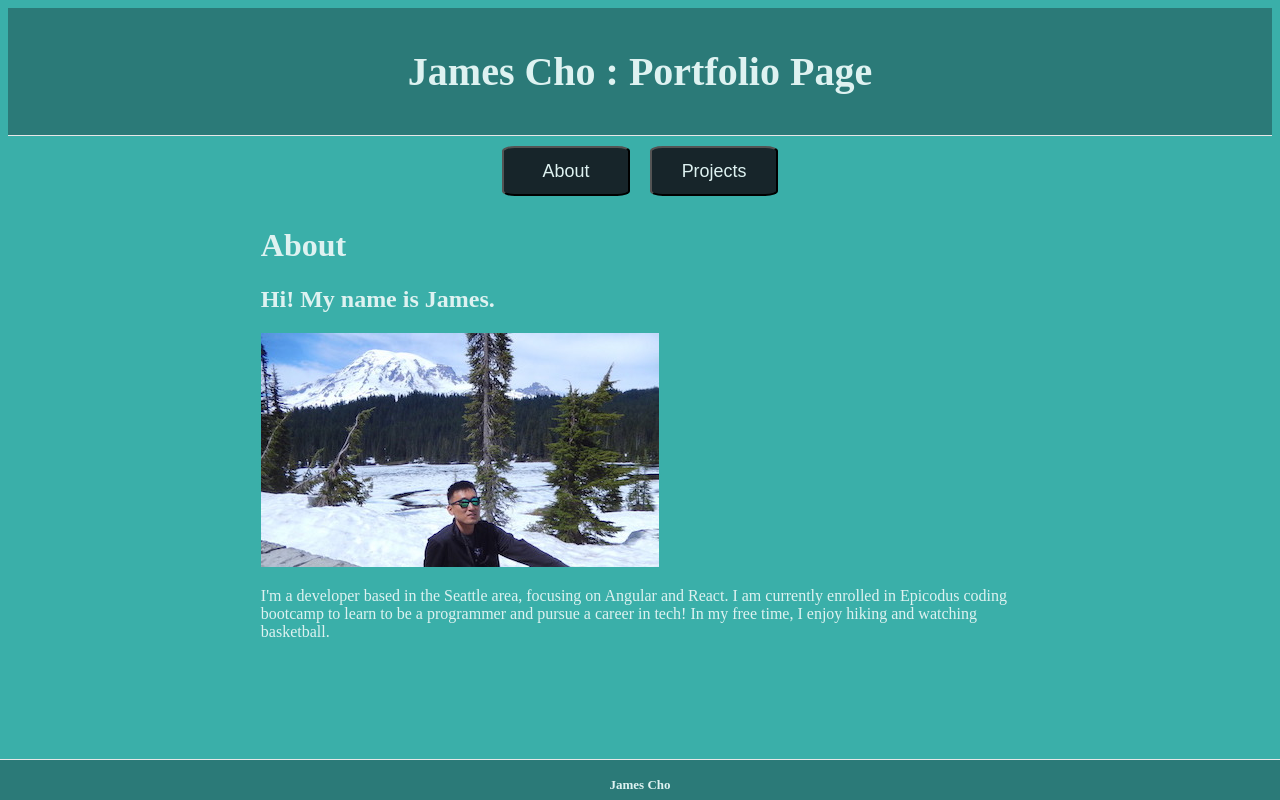
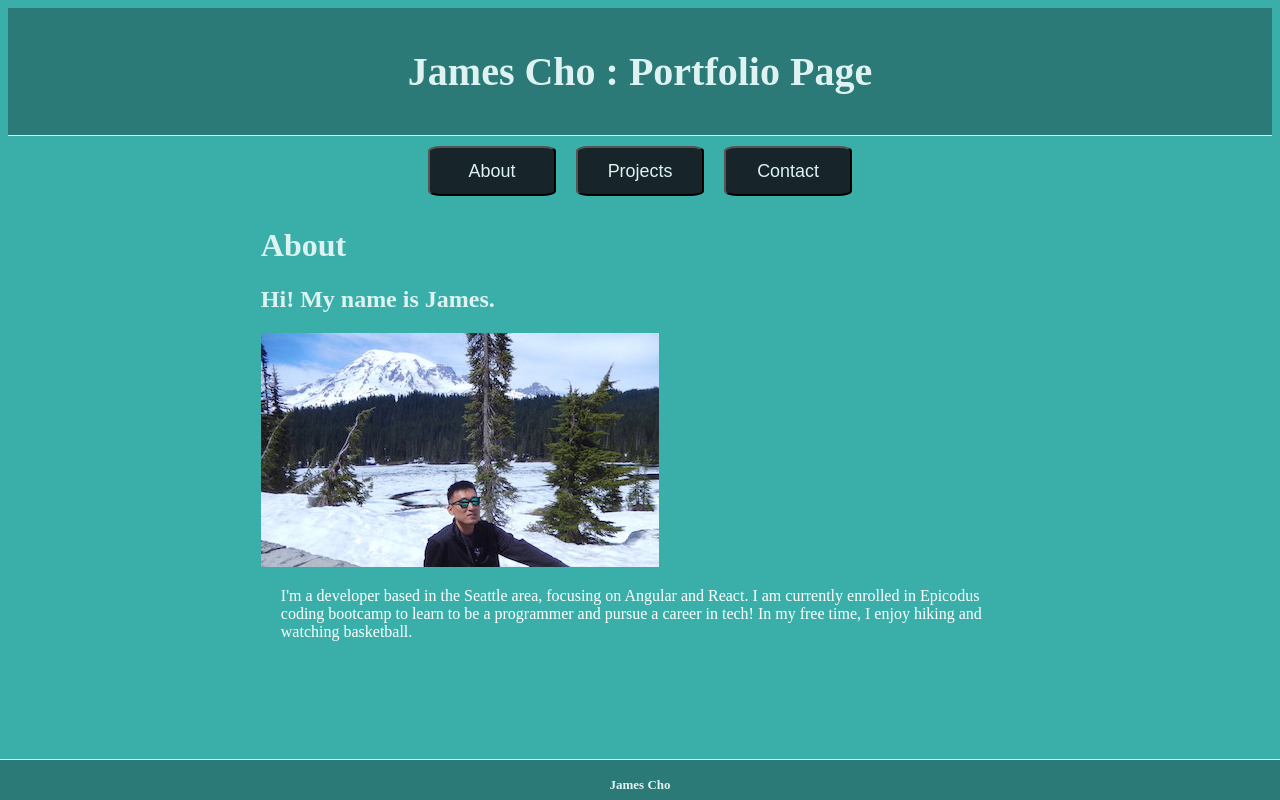
Before and after one commit to hwisoo/react-portfolio, a React app: page /#/about in a window 1280 px wide. Built offline with nearby package versions, Linux system fonts and the light colour scheme.

Commit message:
add styling, fix redirect route

```diff
--- a/src/assets/styles/global.css
+++ b/src/assets/styles/global.css
@@ -39,7 +39,7 @@ body {
 }
 
 #projectsMain {
-  width: 80%;
+  width: 90%;
   margin: auto;
 }
 .grid {
@@ -73,8 +73,8 @@ body {
 }
 
 .card:hover {
+  margin-top: 0;
   cursor: pointer;
-  margin-top: 0;
   box-shadow: 0 8px 16px 0 rgba(0, 0, 0, 0.2);
   width: 20vw;
   border: 2px solid #17252a;
@@ -97,17 +97,25 @@ body {
 .projectModal button {
   font-size: 1vw;
   color: #def2f1;
+  min-height: 50px;
   background-color: #17252a;
   width: 5vw;
   height: 3vh;
   border-radius: 10%;
   margin: 10px;
 }
+.projectModal h2 {
+  padding-top: 20px;
+  text-align: center;
+}
 .projectModal img {
-  width: 80%;
+  width: 100%;
+  margin-left: 30px;
   margin: auto;
 }
 
-.projectModal a {
+.projectModal a,
+p {
+  margin-left: 20px;
   color: white;
 }
--- a/src/components/App.jsx
+++ b/src/components/App.jsx
@@ -1,8 +1,9 @@
 import React from 'react';
-import { Switch, Route } from 'react-router-dom';
+import { Switch, Route, Redirect } from 'react-router-dom';
 import Header from './Header';
 import About from './About';
 import ProjectsList from './ProjectList';
+import Contact from './Contact';
 import Error404 from './Error404';
 import Footer from './Footer';
 import globalStyles from '../assets/styles/global.css';
@@ -16,9 +17,13 @@ class App extends React.Component {
     return (
       <div style={globalStyles}>
         <Header />
+        <Route path="/">
+          <Redirect to="/about" />
+        </Route>
         <Switch>
           <Route path="/about" component={About} />
           <Route path="/projects" component={ProjectsList} />
+          <Route path="/contact" component={Contact} />
           <Route component={Error404} />
         </Switch>
         <Footer />
--- a/src/components/Header.jsx
+++ b/src/components/Header.jsx
@@ -13,6 +13,9 @@ function Header() {
       <Link to="/projects">
         <button>Projects</button>
       </Link>
+      <Link to="/contact">
+        <button>Contact</button>
+      </Link>
     </div>
   );
 }
--- a/src/components/Project.jsx
+++ b/src/components/Project.jsx
@@ -44,6 +44,7 @@ class Project extends React.Component {
           link={this.props.link}
           description={this.props.description}
         >
+          <div>
             <h2>{this.props.project.title}</h2>
             <img src={this.props.project.img} />
             <br />
@@ -52,6 +53,7 @@ class Project extends React.Component {
             </a>
             <p>{this.props.project.description}</p>
             <button onClick={this.handleCloseModal}>Close</button>
+          </div>
         </Modal>
       </div>
     );
```
Lines whose indentation alone changed are shown as unchanged.
